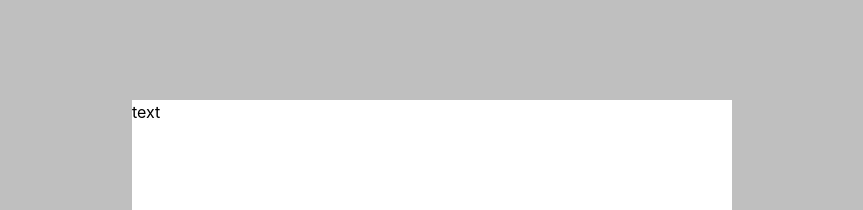
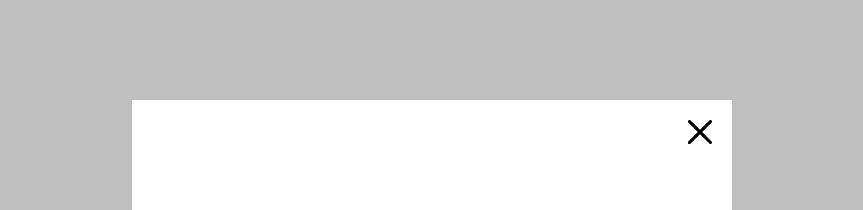
Before and after one commit to webdevkirill/books-react, a React (Create React App) app: page / in a window 1280 px wide. Both pictures are taken after a click on the button "Добавить новую книгу". Shown: the top 210 px of the page, without its empty margins (208-1071 px from the left). Built offline with nearby package versions, Linux system fonts and the light colour scheme.

Commit message:
Добавляет кнопку закрытия модального окна

```diff
--- a/src/components/Modal/AppModal.js
+++ b/src/components/Modal/AppModal.js
@@ -1,12 +1,21 @@
 import React from 'react';
-import { ModalStyled, Overlay } from './AppModalStyled';
+import { ModalStyled, Overlay, ModalCloseButton } from './AppModalStyled';
+import closeIcon from '../../close.svg';
+import { useDispatch } from 'react-redux';
+import { toggleModal } from '../../store/actions/tableActions';
 
 export const AppModal = () => {
+
+    const dispatch = useDispatch();
 
     return (
         <Overlay>
             <ModalStyled>
-                text
+                <ModalCloseButton
+                    img={closeIcon}
+                    onClick={() => dispatch(toggleModal())}
+                >
+                </ModalCloseButton>
             </ModalStyled>
         </Overlay>
     )
--- a/src/components/Modal/AppModalStyled.js
+++ b/src/components/Modal/AppModalStyled.js
@@ -17,4 +17,18 @@ export const ModalStyled = styled.div`
     width: 600px;
     height: 600px;
     background-color: #fff;
+    position: relative;
+    padding: 20px;
 `;
+
+export const ModalCloseButton = styled.a`
+    position: absolute;
+    cursor: pointer;
+    top: 20px;
+    right: 20px;
+    color: #000;
+    width: 24px;
+    height: 24px;
+    padding: 0;
+    background-image: url(${props => props.img});
+`;
```
Also changed, not shown: src/close.svg (added).
